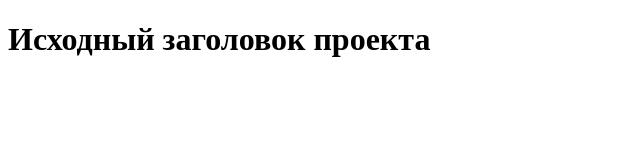
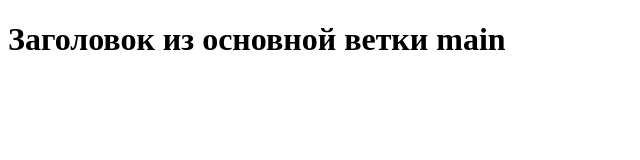
Before and after one commit to hydxcg52/git-lab-25, a plain HTML site: page index.html in a window 1280 px wide. Shown: the whole page, without its empty margins (0-640 px from the left). Drawn offline with Linux system fonts and the light colour scheme.

Commit message:
Update h1 in main

```diff
--- a/index.html
+++ b/index.html
@@ -7,6 +7,6 @@
     <link rel="stylesheet" href="style.css">
 </head>
 <body>
-    <h1>Исходный заголовок проекта</h1>
+    <h1>Заголовок из основной ветки main</h1>
 </body>
 </html>
```
